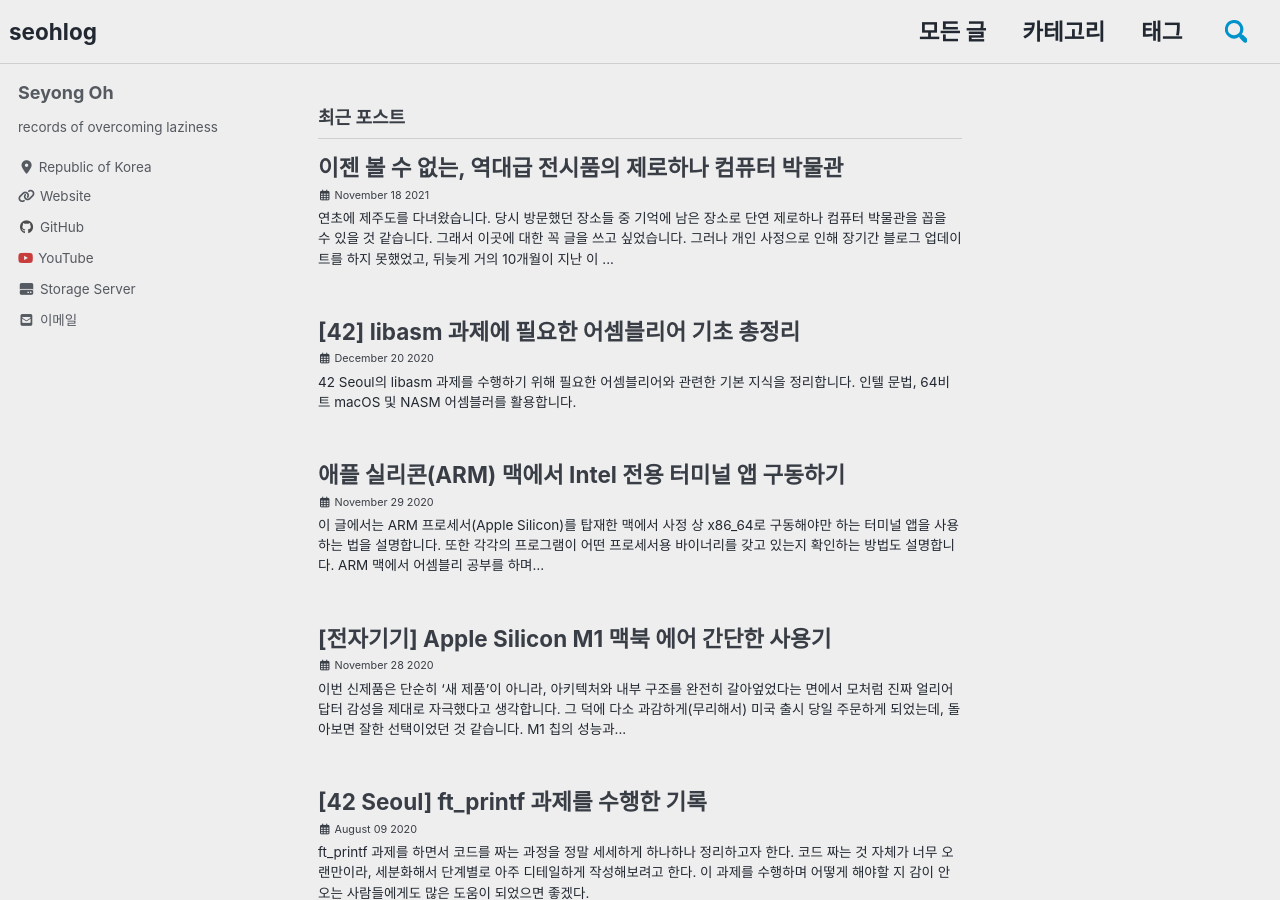
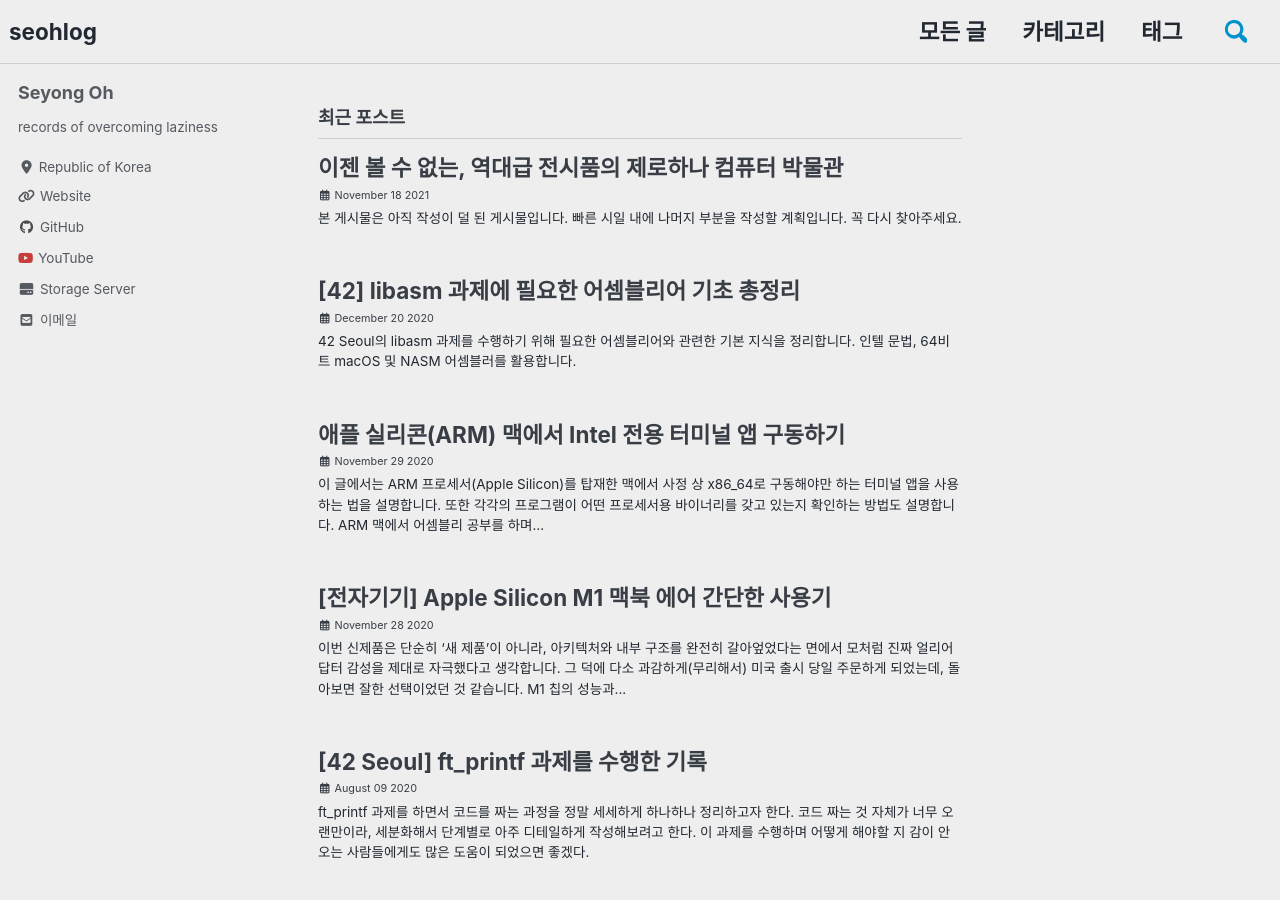
Before and after one commit to ohseyong/ohseyong.github.io, a Jekyll site: the page built from index.html, in a window 1280 px wide and 900 px high. Built offline with Jekyll 4.4.1, drawn with Linux system fonts in a browser that asks for light colours; cached includes are drawn as plain includes; nearby versions of some CDN libraries; the list of posts is cut into pages by our own code; some of the changed lines change nothing that is shown.

Commit message:
Add article

```diff
--- a/_posts/2021-11-18-zerohana-museum.md
+++ b/_posts/2021-11-18-zerohana-museum.md
@@ -3,7 +3,7 @@
 # excerpt: "42 Seoul의 libasm 과제를 수행하기 위해 필요한 어셈블리어와 관련한 기본 지식을 정리합니다. 인텔 문법, 64비트 macOS 및 NASM 어셈블러를 활용합니다."
 date: 2021-11-19 06:00:00 +0900
 categories: review
-tags: review museum
+tags: review museum apple
 header:
   teaser: # /assets/backquote.jpg
   image: # /assets/mozilla_logo.png
@@ -12,13 +12,13 @@
 toc_sticky: true
 ---
 
-
+>본 게시물은 아직 **작성이 덜 된 게시물**입니다. 빠른 시일 내에 나머지 부분을 작성할 계획입니다. 꼭 **다시 찾아주세요.**
 
 연초에 제주도를 다녀왔습니다. 당시 방문했던 장소들 중 기억에 남은 장소로 단연 **제로하나 컴퓨터 박물관**을 꼽을 수 있을 것 같습니다. 그래서 이곳에 대한 꼭 글을 쓰고 싶었습니다. 그러나 개인 사정으로 인해 장기간 블로그 업데이트를 하지 못했었고, 뒤늦게 거의 10개월이 지난 이 시점에서야 글을 씁니다. [^1]
 
 [^1]:물론, 후술할 박물관의 사정 때문에 며칠 전 이곳을 또(?!) 다녀오긴 했지만... 그건 아래에서 이야기하는 걸로...
 
-![IMG_5833](../assets/2021-11-18-zerohana-museum/IMG_5833.jpeg)
+![IMG_5833](/assets/2021-11-18-zerohana-museum/IMG_5833.jpeg)
 
 
 
@@ -30,11 +30,11 @@
 
 
 
-![IMG_6069](../assets/2021-11-18-zerohana-museum/IMG_6069.jpeg)
+![IMG_6069](/assets/2021-11-18-zerohana-museum/IMG_6069.jpeg)
 
 애플 컴퓨터의 역사 그 자체도 있고...
 
-![IMG_5906](../assets/2021-11-18-zerohana-museum/IMG_5906.jpeg)
+![IMG_5906](/assets/2021-11-18-zerohana-museum/IMG_5906.jpeg)
 
 실제로 매우 잘 작동하는 수많은 **8비트 컴퓨터**들도 만나볼 수 있습니다.
 
@@ -48,34 +48,58 @@
 
 1층에는 카페(이름이 무려 8비트 카페)가 마련되어 있고 이 곳에서 입장권 발매가 가능합니다. 입장권을 발매하면 관장님이 직접 나오셔서 전시물품들의 전원을 모두 켜고 세팅하고 올 테니 5분 정도만 기다려 달라고 하십니다. 전기세가 너무 많이 나오고 손님이 많지 않아 평소에는 전부 전원을 꺼두시는 것 같더라구요. ㅠㅠ
 
-![IMG_5834](../assets/2021-11-18-zerohana-museum/IMG_5834.jpeg)
+![IMG_5834](/assets/2021-11-18-zerohana-museum/IMG_5834.jpeg)
 
-입구에서부터 심상치 않음을 느낄 수 있는데요. 포스기 앞에 고양이가 한 마리 앉아 있는데, 이 고양이가 깔고 앉은 노트북에서 심상치 않은 포스가 느껴집니다.
+입구에서부터 심상치 않음을 느낄 수 있는데요. 포스기 앞에 고양이가 한 마리 앉아 있는데, 이 고양이가 따뜻한지 노트북을 깔고 앉아 있습니다. 그리고 그 노트북은 윈도우 98을 구동중인 모습을 볼 수 있습니다(...) 덧붙이자면, 이 고양이는 박물관 관장님께서 구조하신 길냥이라고 합니다.
 
-![IMG_5859](../assets/2021-11-18-zerohana-museum/IMG_5859.jpeg)
+![IMG_5859](/assets/2021-11-18-zerohana-museum/IMG_5859.jpeg)
 
-![IMG_5866](../assets/2021-11-18-zerohana-museum/IMG_5866.jpeg)
+![IMG_5866](/assets/2021-11-18-zerohana-museum/IMG_5866.jpeg)
 
 
 
 그리고 카페 내 손님들에게 레트로 게임들을 즐길 수 있도록 한켠에 준비된 코너도 있었습니다.
 
-![IMG_5841](../assets/2021-11-18-zerohana-museum/IMG_5841.jpeg)
+![IMG_5841](/assets/2021-11-18-zerohana-museum/IMG_5841.jpeg)
 
-갑자기 호빵맥 등장... 잘 작동하는 구형 컴퓨터들을 이용해서 게임을 할 수 있도록 설치해 두었네요. 사진을 잘 보시면 저 사이에 **Apple 창립 20주년 기념 한정판 매킨토시**가 있는데, 원래 공식적으로는 **한국에 딱 한 대** 수입된 제품입니다. 일부 매니아들이 이베이 등을 통해 국내로 들여온게 극소수나마 몇 대 있는데 이곳 제로하나 컴퓨터 박물관에는 무려 4대가 전시되어 있습니다. 2021년 초 기준, 카페 매장 음악도 저 제품을 통해 재생하더라고요(...)
+갑자기 호빵맥 등장... 잘 작동하는 구형 컴퓨터들을 이용해서 게임을 할 수 있도록 설치해 두신 모습을 볼 수 있습니다. 해당 장소는, 박물관을 관람하지 않는 카페 손님들도 최소한 추억 속 레트로 게임들을 즐길 수 있도록 설치해두신 것이라고 합니다. 사진을 잘 보시면 저 사이에 **Apple 창립 20주년 기념 한정판 매킨토시**가 있는데, 원래 공식적으로는 **한국에 딱 한 대** 수입된 제품입니다. 일부 매니아들이 이베이 등을 통해 국내로 들여온게 극소수나마 몇 대 있다고 하는데요. 이곳 제로하나 컴퓨터 박물관에는 무려 4대가 전시되어 있습니다. 2021년 초 기준, 카페 매장 음악도 저 제품을 통해 재생하더라고요.
+
+![IMG_5844](/assets/2021-11-18-zerohana-museum/IMG_5844.jpeg)
+
+언뜻 보기에도 함부로 만져서는 안 될 것 같은, 정말 오래된 여러 기기들이 놀랍게도 멀쩡히 구동되고 있습니다. **그리고 이곳 제로하나 컴퓨터 박물관의 모든 전시품들은 자유롭게 만져보고 사용해봐도 됩니다.** '이래도 되나' 싶은 생각이 들 정도로, ''이러다가 이 귀한 물건이 고장나면 어쩌지?' 싶은 물건들마저도 자유롭게 이용해볼 수 있는 신기한 곳이었습니다. 물론 아직 박물관은 시작도 안했습니다. 여긴 1층 로비 겸 카페일 뿐이에요.
 
 
 
+### 1층 전시품 : 역사적인 물건들
 
+1층에는 **단 두 개의 전시품**이 전시되어 있습니다. 박물관 유료 관람 코스의 초입이기도 한 이곳에는 먼저 `IBM 29 Card punch`라는 제품이 놓여 있습니다. 컴퓨터의 역사에 있어서는 다소 긴 시간을 거슬러 올라가야 하는 물건이다보니 저에게 있어서 '추억' 과는 거리가 먼 물건이었습니다만은, 아마도 관장님이 가장 자랑하고 싶어하셨던 물건 중 하나가 아닐까 싶습니다. 60년대에서 80년대까지 대형 컴퓨터를 사용하던 회사나 대학 등의 단체에서 사용하던 `천공 카드`를 입력하고 기록하는 기기입니다. 덧붙여 이곳 박물관에서 거의 유일한 **만지면 안되는 전시물**이기도 합니다.
 
-추가 작성 중
+![IMG_5875](/assets/2021-11-18-zerohana-museum/IMG_5875.jpeg)
+
+지금이야 누구나 타자를 치지만, 오래전 타자 치는 것이 기술이던 시절에 빠르게 타자를 쳐 자료를 입력하는 '타자수' 라는 직업이 존재하던 시기가 있다는 이야기는 들어보셨을 텐데요. 그보다 더 전에, '천공수' 라는 직업이 또 있었다고 합니다. 이름만 들어도 알 수 있듯, 천공 카드에 데이터를 입력하고 그 천공 카드를 수출하는 사업이 첨단 IT 사업이자 외화벌이로써 각광받던 시대였던 셈입니다. 자세한 이야기는 아래 링크를 참고하세요.
+
+* [박물관 관장님 블로그에서 해당 천공카드 기록기(?) 에 대한 글 더 보기](https://blog.naver.com/aeromun/221487976754)
 
 
 
+이어서 **이름은 모르지만 뭔가 엄청나 보이는 외장 스토리지 장치**가 전시되어 있습니다. 이 물건은 종합 외장 스토리지 같은 물건으로써, 최상단에는 무려 **8인치 디스켓**을(용량이 256바이트라고 하더라구요. 256**Kbyte**가 아니라 256**Byte** 맞습니다. 한글 128글자요.) 꽂아 읽고 쓸 수 있는 장치가, 그리고 그 아래에는 엄청난 크기의 하드 디스크가 자리잡고 있습니다. 이 물건은 IBM에서 기업용 제품의 A/S를 위해 스페어로 가지고 있던 물건을 어렵사리 미국에서 직접 공수하셨다고 합니다. 때문에 제품의 연식이 오래되었음에도 실제로 새것과 같은 상태였습니다.
+
+![IMG_5872](/assets/2021-11-18-zerohana-museum/IMG_5872.jpeg)
 
 
 
+### 2층
+
+[현재 작성 중]
+
+
+
+### 마무리하며
 
  글을 쓰기 위해 뒤늦게 정보를 찾아보던 중 이곳이 2021년 11월까지만 운영하고, 12월 1일부터는 **운영을 중단**한다는 소식을 접하게 되었습니다.
 
 개인 박물관이고, 홍보가 덜 되어있고, 다소 마니아를 타겟으로 한 박물관인 만큼 제가 방문했을 때도 손님이 없긴 했습니다. 박물관 관장님도 전기세조차 내기 어려울 정도라고 말씀하시며 여러 차례 경영난을 호소하시던 상황이었던지라, 여러모로 운영상의 어려움에 의해 문을 닫게 된 것으로 보입니다. 박물관의 전시물품들은 다른 기관 혹은 지자체 등에 인계하길 희망하고 계시는 상황이라고 합니다.
+
+
+
+[현재 작성 중]
```
Also changed, not shown: 4 other files.
